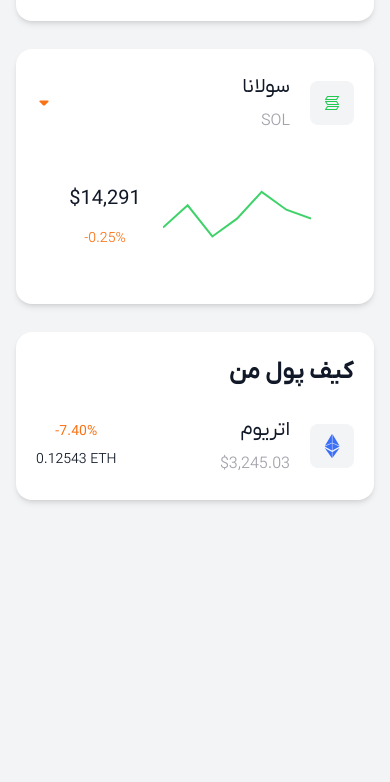
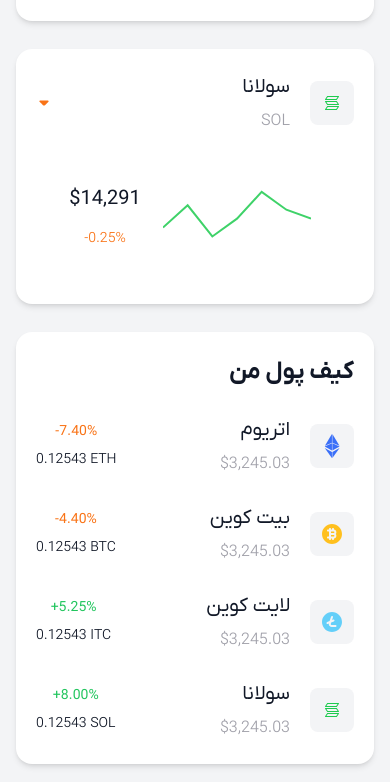
Before and after one commit to mobin-izadi/crypto-dashboard, a website: page public/index.html in a window 390 px wide. Shown: the part 2425-3207 px from the top of the page. Before the commit the page ends 2969 px from the top, so only its background shows below. Drawn offline with Linux system fonts and the light colour scheme.

Commit message:
Add all My Portfolio items and make it responsive

```diff
--- a/public/index.html
+++ b/public/index.html
@@ -720,7 +720,7 @@
                         </div>
                         <button
                             class="text-white bg-slate-700 rounded-lg flex justify-center items-center basis-full md:basis-1/4 lg:basis-full 2xl:basis-1/5 py-4 2xl:py-0 md:aspect-square lg:aspect-auto 2xl:aspect-square text-lg ">
-                            خرید بیتکوین
+                            خرید بیت کوین
                         </button>
                     </div>
                 </section>
@@ -743,7 +743,7 @@
                                 </div>
                                 <!--coin box title  -->
                                 <div class="flex flex-col gap-2">
-                                    <span class="text-xl "> بیتکوین</span>
+                                    <span class="text-xl "> بیت کوین</span>
                                     <span class="font-light text-zinc-400">BTC</span>
                                 </div>
                             </div>
@@ -867,8 +867,7 @@
                 <section class="bg-white dark:bg-gray-800 rounded-2xl py-6 px-5 shadow-md mt-7">
                     <span class="font-bold text-2xl "> کیف پول من</span>
                     <ul class="mt-7 space-y-7">
-                        <li>
-                            <div class="flex justify-between items-center ">
+                        <li class="flex justify-between items-center gap-1 ">
                             <div class="flex items-center gap-5">
                                 <div
                                     class="flex justify-center items-center w-11 h-11 rounded-lg bg-gray-100 dark:bg-gray-700 ">
@@ -885,8 +884,62 @@
                                 <span class="text-sm text-orange-500 "> -7.40%</span>
                                 <span class="font-light text-sm ">0.12543 ETH</span>
                             </div>
+                        </li>
+                        <li class="flex justify-between items-center gap-1 ">
+                            <div class="flex items-center gap-5">
+                                <div
+                                    class="flex justify-center items-center w-11 h-11 rounded-lg bg-gray-100 dark:bg-gray-700 ">
+                                    <svg class="w-6 h-6">
+                                        <use href="#bitcoin"></use>
+                                    </svg>
+                                </div>
+                                <div class="flex flex-col gap-2">
+                                    <span class="text-xl "> بیت کوین</span>
+                                    <span class="font-light text-zinc-400">$3,245.03</span>
+                                </div>
+                            </div>
+                            <div class="flex flex-col items-center gap-2" dir="ltr">
+                                <span class="text-sm text-orange-500 "> -4.40%</span>
+                                <span class="font-light text-sm ">0.12543 BTC</span>
                             </div>
                         </li>
+                        <li class="flex justify-between items-center gap-1 ">
+                            <div class="flex items-center gap-5">
+                                <div
+                                    class="flex justify-center items-center w-11 h-11 rounded-lg bg-gray-100 dark:bg-gray-700 ">
+                                    <svg class="w-6 h-6">
+                                        <use href="#litecoin"></use>
+                                    </svg>
+                                </div>
+                                <div class="flex flex-col gap-2">
+                                    <span class="text-xl "> لایت کوین</span>
+                                    <span class="font-light text-zinc-400">$3,245.03</span>
+                                </div>
+                            </div>
+                            <div class="flex flex-col items-center gap-2" dir="ltr">
+                                <span class="text-sm text-green-500 "> +5.25%</span>
+                                <span class="font-light text-sm ">0.12543 ITC</span>
+                            </div>
+                        </li>
+                        <li class="flex justify-between items-center gap-1 ">
+                            <div class="flex items-center gap-5">
+                                <div
+                                    class="flex justify-center items-center w-11 h-11 rounded-lg bg-gray-100 dark:bg-gray-700 ">
+                                    <svg class="w-6 h-6">
+                                        <use href="#solana"></use>
+                                    </svg>
+                                </div>
+                                <div class="flex flex-col gap-2">
+                                    <span class="text-xl "> سولانا</span>
+                                    <span class="font-light text-zinc-400">$3,245.03</span>
+                                </div>
+                            </div>
+                            <div class="flex flex-col items-center gap-2" dir="ltr">
+                                <span class="text-sm text-green-500 "> +8.00%</span>
+                                <span class="font-light text-sm ">0.12543 SOL</span>
+                            </div>
+                        </li>
+
                     </ul>
                 </section>
 
```
Lines whose indentation alone changed are shown as unchanged.
